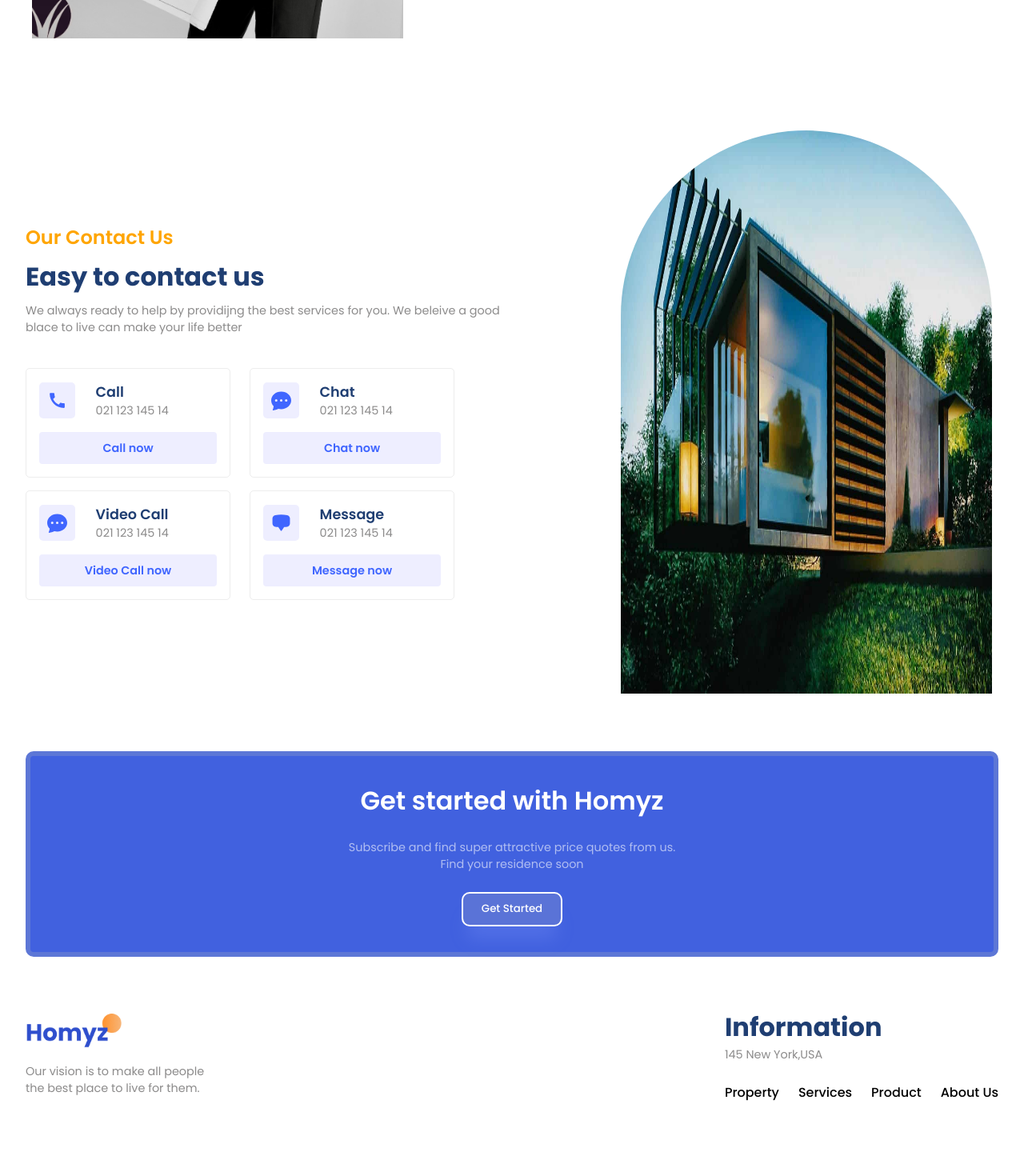
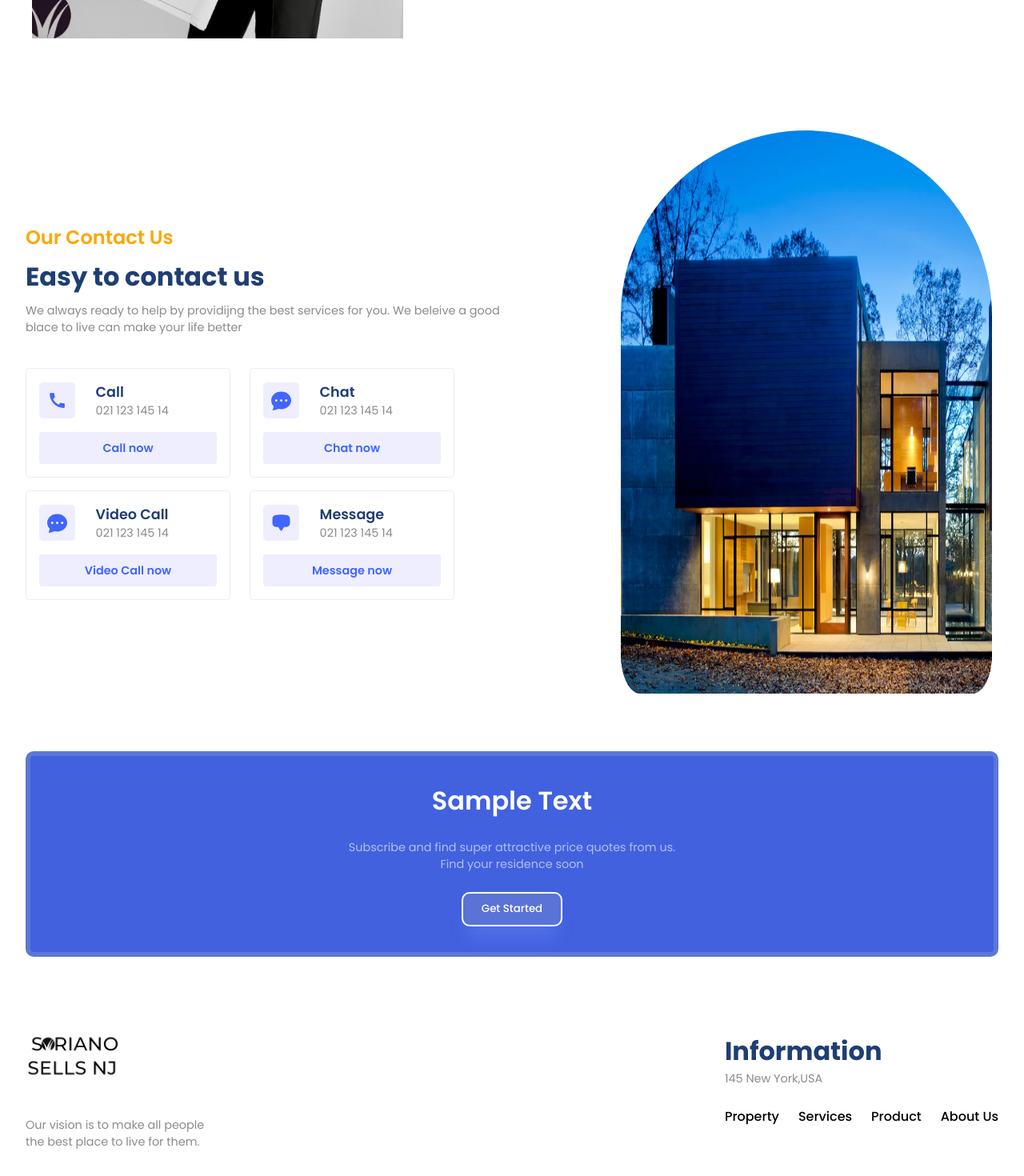
Before and after one commit to Chrisawgey/estate-app, a React (Vite) app: page / in a window 1280 px wide. Shown: the part 2342-3812 px from the top of the page at 80% size. Before the commit the page ends 3752 px from the top, so only its background shows below. Built offline with nearby package versions, Linux system fonts and the light colour scheme.

Commit message:
final rough draft

```diff
--- a/src/components/Contact/Contact.jsx
+++ b/src/components/Contact/Contact.jsx
@@ -80,7 +80,7 @@ const Contact = () => {
         {/* right side */}
         <div className="flexEnd c-right">
           <div className="image-container">
-            <img src="./contact.jpg" alt="" />
+            <img src="./r2.png" alt="" />
           </div>
         </div>
       </div>
--- a/src/components/Footer/Footer.jsx
+++ b/src/components/Footer/Footer.jsx
@@ -6,7 +6,7 @@ const Footer = () => {
       <div className="paddings innerWidth flexCenter f-container">
         {/* left side */}
         <div className="flexColStart f-left">
-          <img src="./logo2.png" alt="" width={120} />
+          <img src="./sorianosellsnj.png" alt="" width={120} />
           <span className="secondaryText">
             Our vision is to make all people <br />
             the best place to live for them.
--- a/src/components/GetStarted/GetStarted.jsx
+++ b/src/components/GetStarted/GetStarted.jsx
@@ -5,7 +5,7 @@ const GetStarted = () => {
     <div id="get-started" className="g-wrapper">
       <div className="paddings innerWidth g-container">
         <div className="flexColCenter inner-container">
-          <span className="primaryText">Get started with Homyz</span>
+          <span className="primaryText">Sample Text</span>
           <span className="secondaryText">
             Subscribe and find super attractive price quotes from us.
             <br />
```
